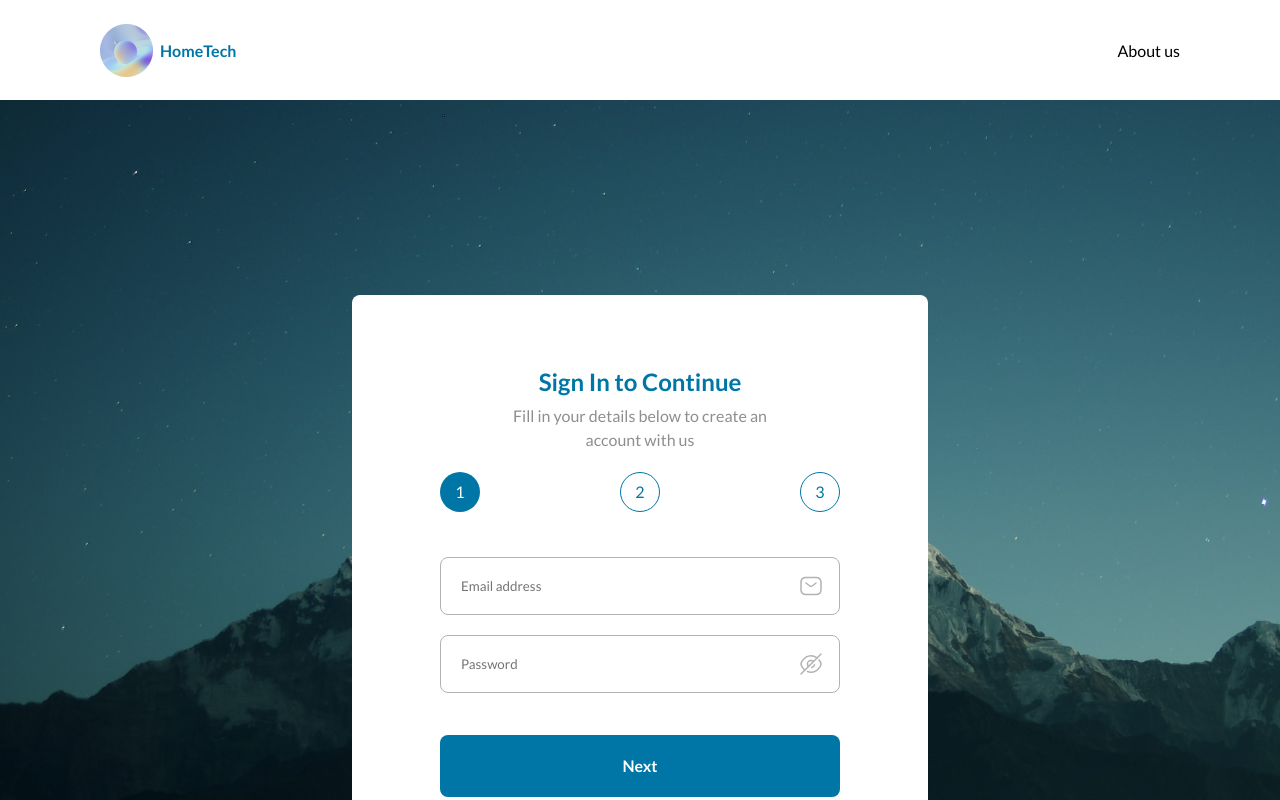
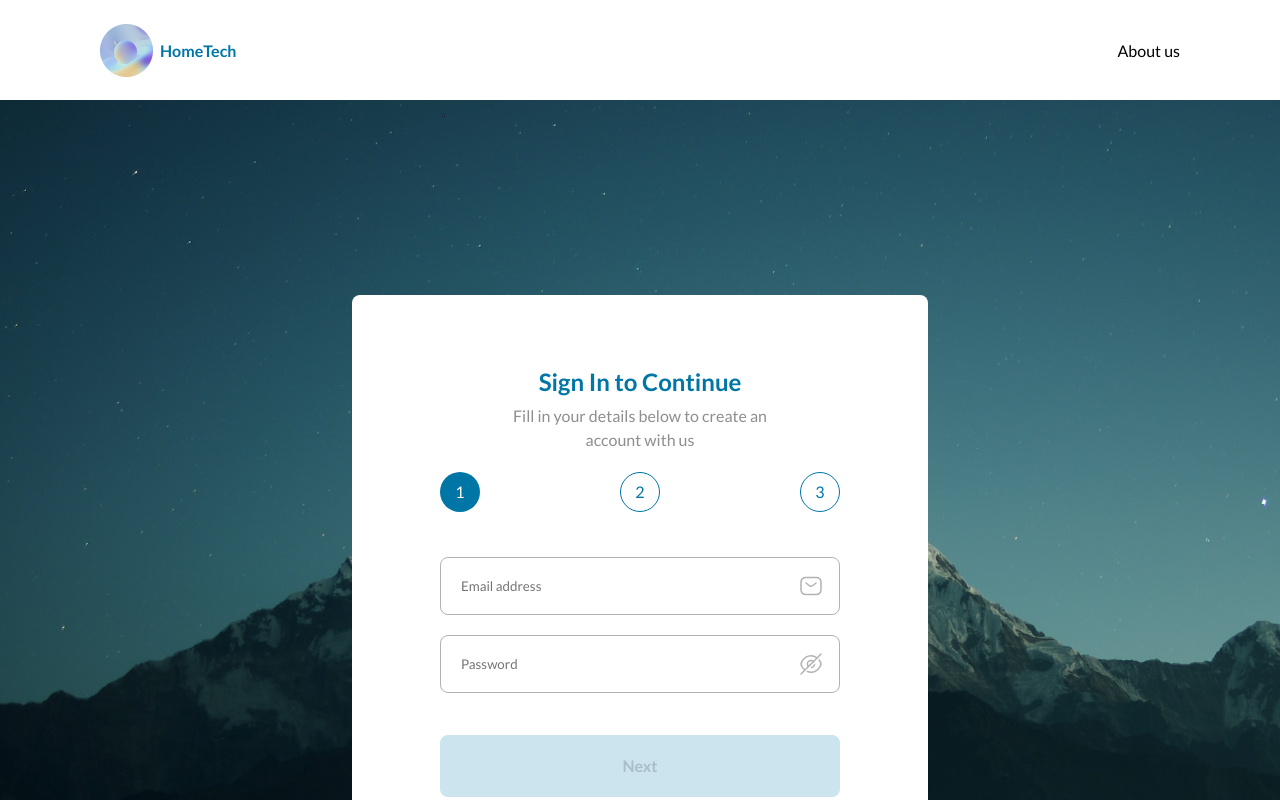
Before and after one commit to Intuneteq/home-tech, a Next.js app: page /login in a window 1280 px wide. Built offline with nearby package versions, Linux system fonts and the light colour scheme.

Commit message:
STYLE: disabled login and register buttons so it's not active till inputs are populated

```diff
--- a/pages/login/index.js
+++ b/pages/login/index.js
@@ -99,7 +99,11 @@ const Login = () => {
           style={{ marginTop: "22px", marginBottom: "10px" }}
           className="modal-btn column-flex"
         >
-          <button onClick={handleLogin} className="primary-btn">
+          <button
+            disabled={!email || !password ? true : false}
+            onClick={handleLogin}
+            className="primary-btn"
+          >
             {loading ? "Signing In..." : "Next"}
           </button>
         </div>
--- a/pages/otp/index.js
+++ b/pages/otp/index.js
@@ -12,11 +12,11 @@ const OTPVerification = () => {
     const handleVerification = async () => {
         try {
             const res = await axios.post('/api/otp', {userId, otp});
-            console.log(res)
             toast.success('OTP verified');
             router.push('/colors/register')
         } catch (error) {
-            console.log(error)
+            console.log(error);
+            toast.error(error.message);
         }
     }
   return (
--- a/pages/register/index.js
+++ b/pages/register/index.js
@@ -77,7 +77,7 @@ const Register = () => {
           style={{ marginTop: "22px", marginBottom: "10px" }}
           className="modal-btn column-flex"
         >
-          <button onClick={handleNext} className="primary-btn">
+          <button disabled={!email || !fullName || !password ? true : false} onClick={handleNext} className="primary-btn">
             {loading ? 'Signing up...' : 'Next'}
           </button>
         </div>
```
